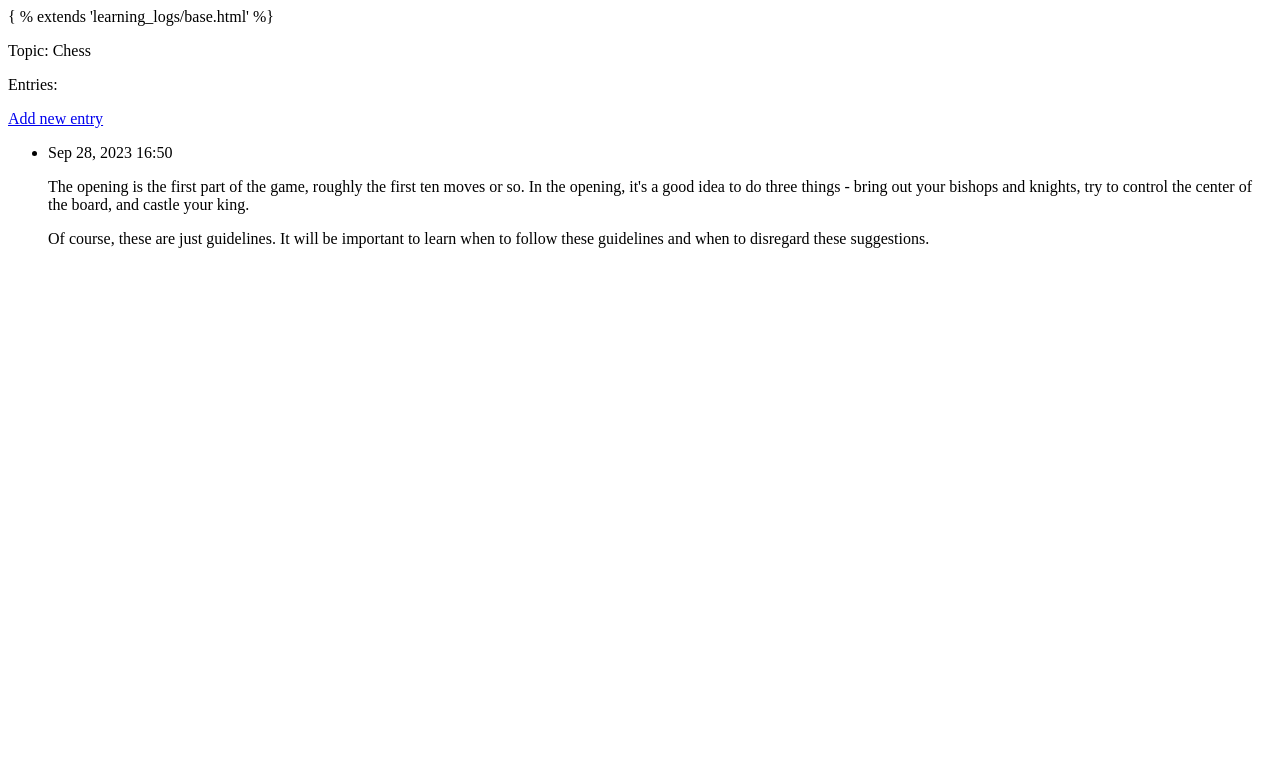
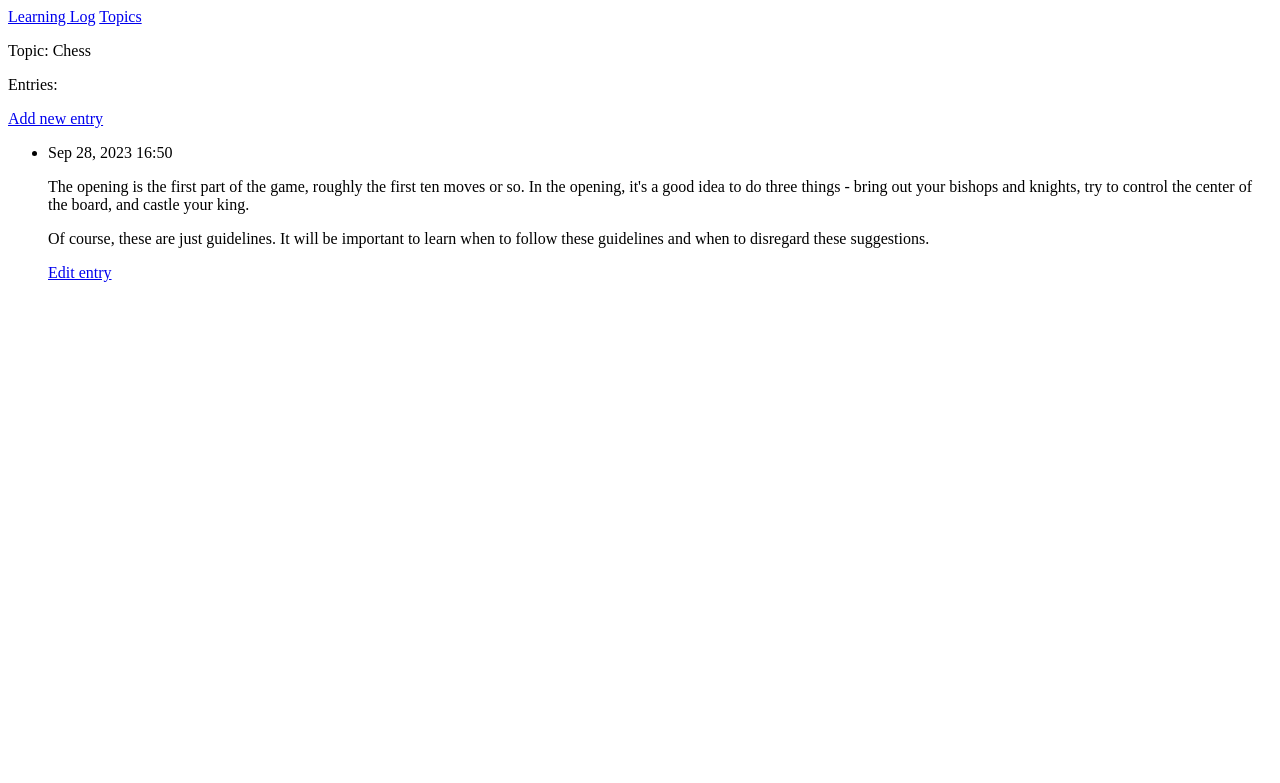
Before and after one commit to prhille13/learning_log, a Django app: page /topics/1/ in a window 1280 px wide. Shown: the top 783 px of the page. Run offline with Django 4.2, Linux system fonts and the light colour scheme; data comes from the database, SQL or seed files in the repository.

Commit message:
Edit entries

```diff
--- a/learning_logs/templates/learning_logs/topic.html
+++ b/learning_logs/templates/learning_logs/topic.html
@@ -1,5 +1,5 @@
-{<!--Indivivdual topic HTML template-->
-  % extends 'learning_logs/base.html' %}
+<!--Indivivdual topic HTML template-->
+  {% extends 'learning_logs/base.html' %}
 
 {% block content %}
 
@@ -15,6 +15,9 @@
         <p>{{ entry.date_added|date:'M d, Y H:i' }}</p>
         <p>{{ entry.text|linebreaks }}</p>
       </li>
+      <p>
+        <a href="{% url 'learning_logs:edit_entry' entry.id %}">Edit entry</a>
+      </p>
     {% empty %}
       <li>There are no entries for this topic yet.</li>
     {% endfor %}
```
Also changed, not shown: learning_logs/templates/learning_logs/edit_entry.html (added, +15 -0 lines).
